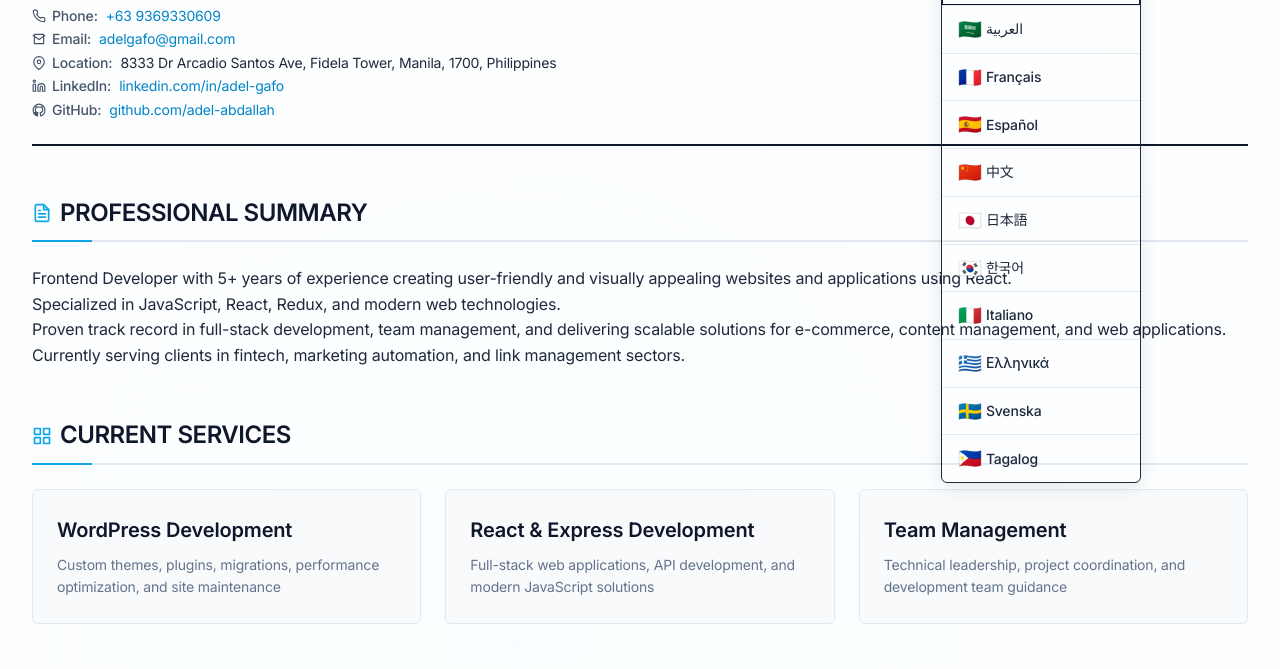
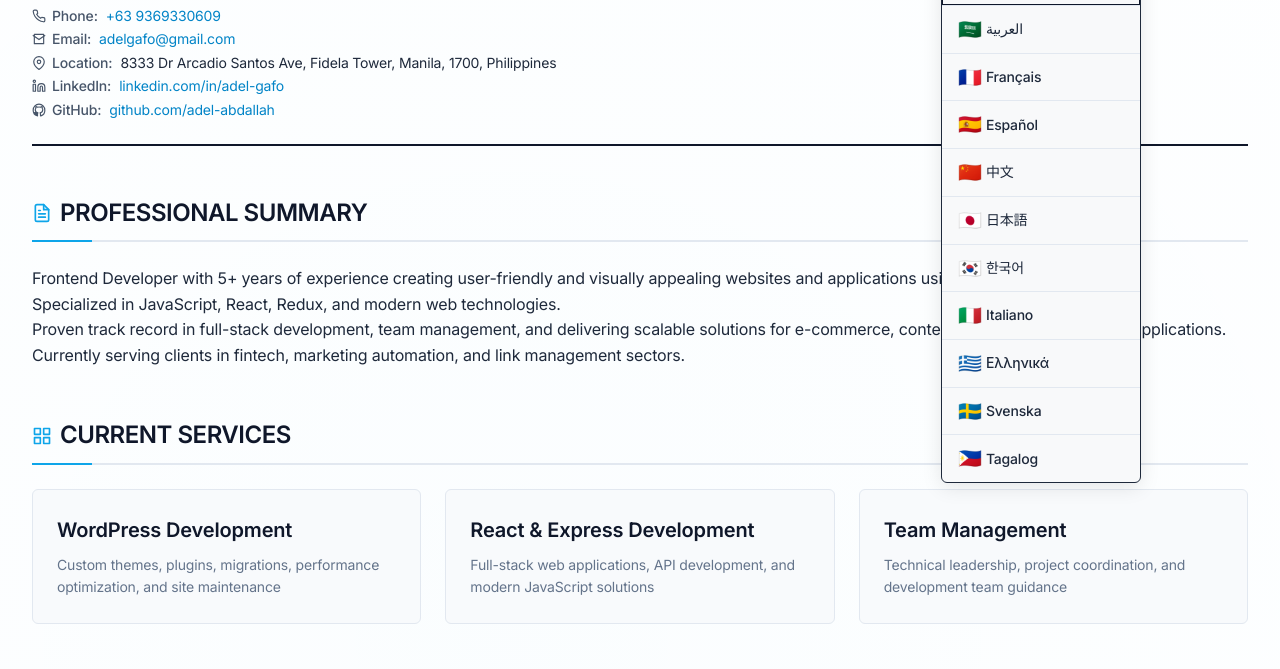
Before and after one commit to Adel-Abdallah/my-new-protofolio, a website: page index.html in a window 1280 px wide. Both pictures are taken after a click on the button "EN". Shown: the part 118-787 px from the top of the page. Drawn offline with Linux system fonts and the light colour scheme.

Commit message:
fix the css

```diff
--- a/styles.css
+++ b/styles.css
@@ -829,7 +829,8 @@ body.pdf-mode .pdf-only {
     top: 100%;
     right: 0;
     min-width: 200px;
-    background: var(--color-background);
+    background: var(--color-background) !important;
+    background-color: #ffffff !important;
     border: 1px solid var(--color-border);
     border-radius: var(--border-radius);
     box-shadow: 0 4px 6px -1px rgba(0, 0, 0, 0.1), 0 2px 4px -1px rgba(0, 0, 0, 0.06);
@@ -919,7 +920,8 @@ body.pdf-mode .pdf-only {
 }
 
 [data-theme="dark"] .language-dropdown {
-    background: var(--color-surface);
+    background: var(--color-surface) !important;
+    background-color: #1a1a1a !important;
     border-color: var(--color-border);
     box-shadow: 0 4px 20px rgba(0, 0, 0, 0.5);
 }
@@ -964,7 +966,8 @@ body.pdf-mode .pdf-only {
 }
 
 [data-theme="light"] .language-dropdown {
-    background: var(--color-surface-light);
+    background: var(--color-surface-light) !important;
+    background-color: #f8f9fa !important;
     border-color: var(--color-border-light);
     box-shadow: 0 4px 20px rgba(0, 0, 0, 0.1);
 }
```
